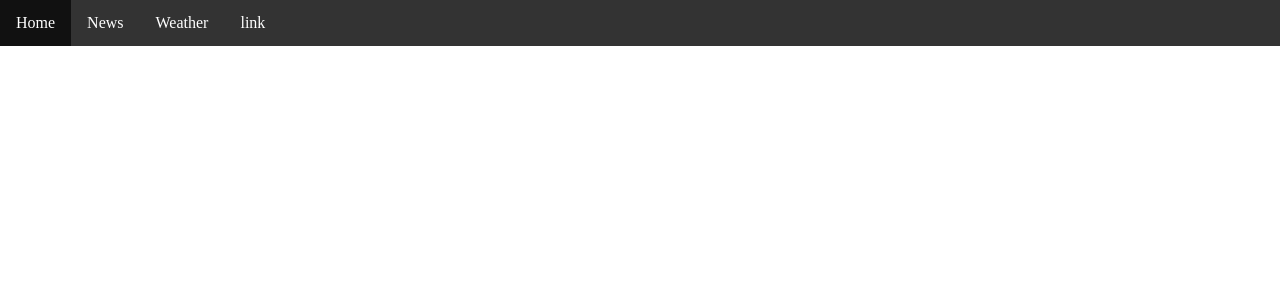
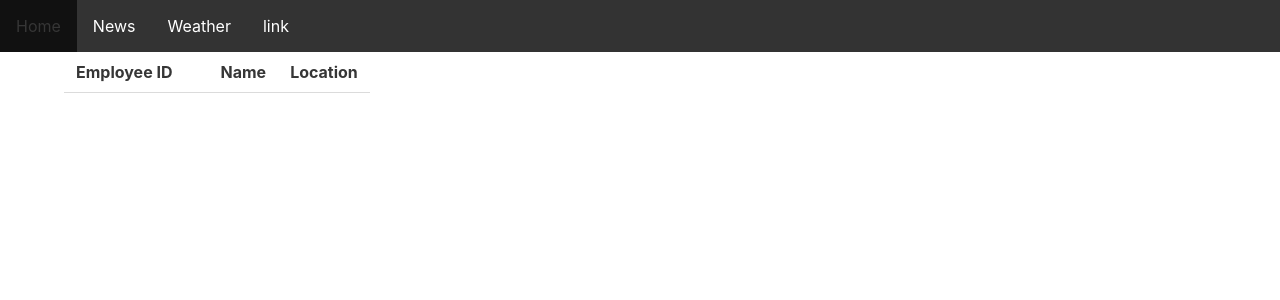
Before and after one commit to GUTS-jpm/jp-connect, a Django app: page / in a window 1280 px wide. Shown: the top 300 px of the page. Run offline with Django 3.2, Linux system fonts and the light colour scheme; data that the repository does not hold is empty; some libraries are stand-ins or nearby versions.

Commit message:
trying to add table

```diff
--- a/jpconnect_project/jpconnect/template/home.html
+++ b/jpconnect_project/jpconnect/template/home.html
@@ -1,3 +1,4 @@
+<!DOCTYPE html>
 {% extends 'base.html' %}
 {% load static %}
 
@@ -7,20 +8,39 @@
 
 
 {% block body_block %}
-    {% if employees %}
-    <table>
-    <tr>
-      <th>ID</th>
+
+<html>
+<head>
+<title>A Demo of Basic Bulma Table</title>
+<link rel="stylesheet" href="https://cdn.jsdelivr.net/npm/bulma@0.8.0/css/bulma.min.css">
+</head>
+<body>
+<div class="container">
+<table class="table">
+  <tr class="th">
+      <th>Employee ID<th>
       <th>Name</th>
       <th>Location</th>
-    </tr>
-    {% for employee in employees %}
-    <tr>
-      <td><a href="{% url 'jpconnect:show_name' employee.id %}"><p>{{employee.id}}</p></a></td>
-      <td>{{ employee.first_name }} {{employee.last_name}}</td>
-      <td>{{ employee.location}}</td>
-    </tr>
-    {% endfor %}
-  </table>
-  {% endif %}
+  </tr>
+  <tr>
+
+  {% for employee in employees %}
+
+      <td>{{ employee.id }}</td>
+      <td>{{employee.first_name}} {{employee.last_name}}</td>
+      <td>{{employee.location}}</td>
+
+  {% endfor %}
+
+  </tr>
+
+
+
+</table>
+
+</div>
+
+</body>
+
+</html>
 {% endblock %}
```
Also changed, not shown: jpconnect_project/jpconnect/views.py (line endings or trailing spaces).
